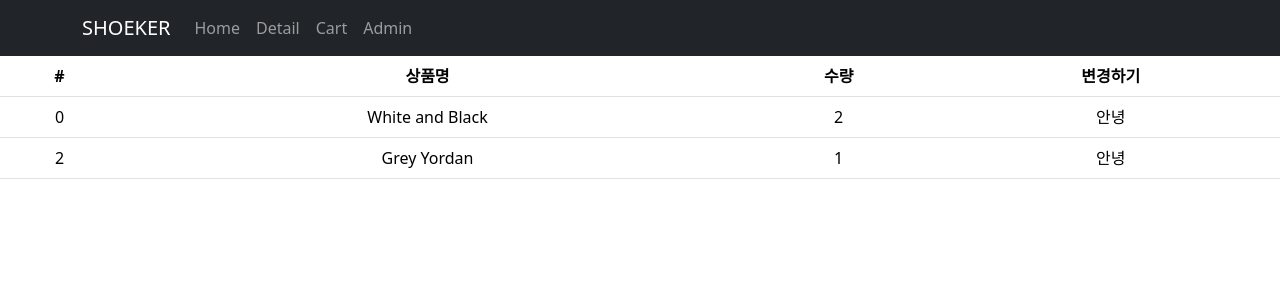
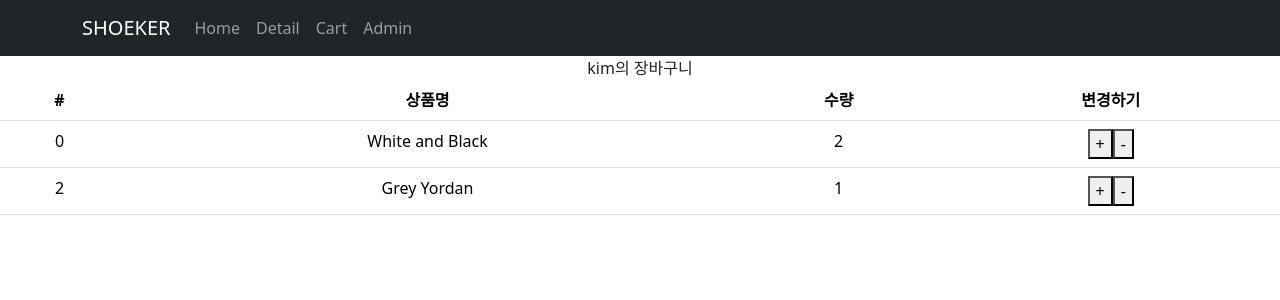
Before and after one commit to nodiary/ReactByCodingApple-part2, a React (Create React App) app: page /cart in a window 1280 px wide. Shown: the top 300 px of the page. Built offline with nearby package versions, Linux system fonts and the light colour scheme.

Commit message:
Redux 3  - store의 state 변경하기

```diff
--- a/src/routes/Cart.js
+++ b/src/routes/Cart.js
@@ -1,13 +1,14 @@
 import { Table } from "react-bootstrap";
-import { useSelector } from "react-redux";
+import { useDispatch, useSelector } from "react-redux";
+import { changeName, addCount, subsCount } from "./../store.js";
 function Cart() {
+  let user = useSelector((states) => states.user)
+  let userCartList = useSelector((states) => states.userCartList);
 
-    // let states = useSelector((states) => { return states })
-    // let user = useSelector((states) => states.user)
-    // let stock = useSelector((states )=> states.stock)
-    let userCartList = useSelector((states) => states.userCartList)
+  let dispatch = useDispatch();
   return (
     <>
+      {user}의 장바구니
       <Table>
         <thead>
           <tr>
@@ -18,19 +19,21 @@ function Cart() {
           </tr>
         </thead>
         <tbody>
-          {
-            userCartList.map((item)=>{
-                return (
-                    <tr key={item.id}>
-                        <td>{item.id}</td>
-                        <td>{item.name}</td>
-                        <td>{item.count}</td>
-                        <td>안녕</td>
-                    </tr>
-                )
-            })
-          }
-
+          {userCartList.map((item, i) =>
+              <tr key={i}>
+                <td>{item.id}</td>
+                <td>{item.name}</td>
+                <td>{item.count}</td>
+                <td>
+                    <button onClick={()=>{
+                        dispatch(addCount(item.id))
+                    }}>+</button>
+                    <button onClick={()=>{
+                        dispatch(subsCount(item.id))
+                    }}>-</button>
+                </td>
+              </tr>
+          )}
         </tbody>
       </Table>
     </>
--- a/src/store.js
+++ b/src/store.js
@@ -2,8 +2,15 @@ import { configureStore, createSlice } from '@reduxjs/toolkit'
 
 let user = createSlice({
   name : 'user',
-  initialState : 'kim'
+  initialState : 'kim',
+  reducers : {
+    changeName(state){
+      return 'john' + state;
+    }
+  }
 })
+
+export let { changeName } = user.actions
 
 let stock = createSlice({
   name : 'stock',
@@ -13,16 +20,34 @@ let stock = createSlice({
 let userCartList = createSlice({
   name : 'userCartList',
   initialState :
-  [
-    {id : 0, name : 'White and Black', count : 2},
-    {id : 2, name : 'Grey Yordan', count : 1}
-  ]
+    [
+      {id : 0, name : 'White and Black', count : 2},
+      {id : 2, name : 'Grey Yordan', count : 1}
+    ] ,
+  reducers : {
+    addCount(state, action){
+      const { payload: id } = action;
+      return state.map(item =>
+        item.id === id ? { ...item, count: item.count + 1 } : item
+      );
+    } ,
+
+    subsCount(state, action){
+      const { payload: id } = action;
+      return state.map(item =>
+        item.id === id ? { ...item, count: Math.max(item.count - 1, 0) } : item
+      );
+    }
+  }
 })
+
+export let { addCount, subsCount } = userCartList.actions
 
 export default configureStore({
   reducer: {
     user : user.reducer,
     stock : stock.reducer,
     userCartList : userCartList.reducer
+
   }
 })
```
